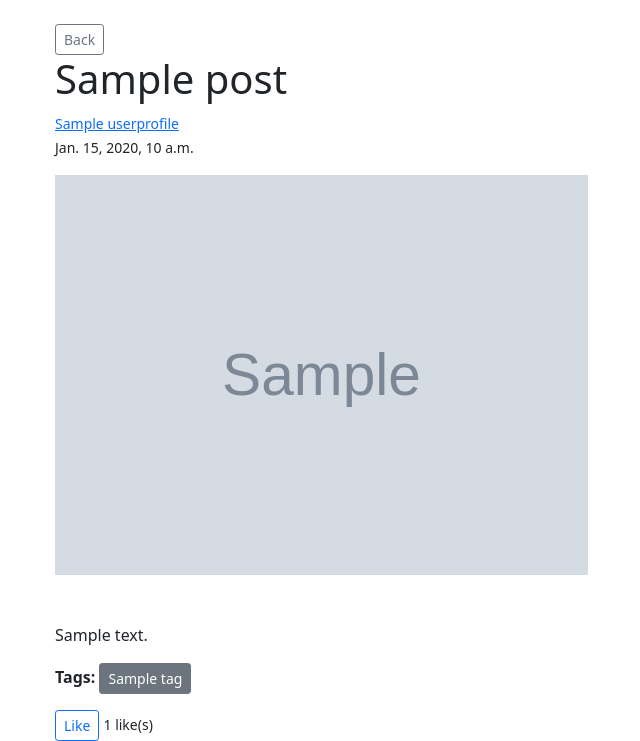
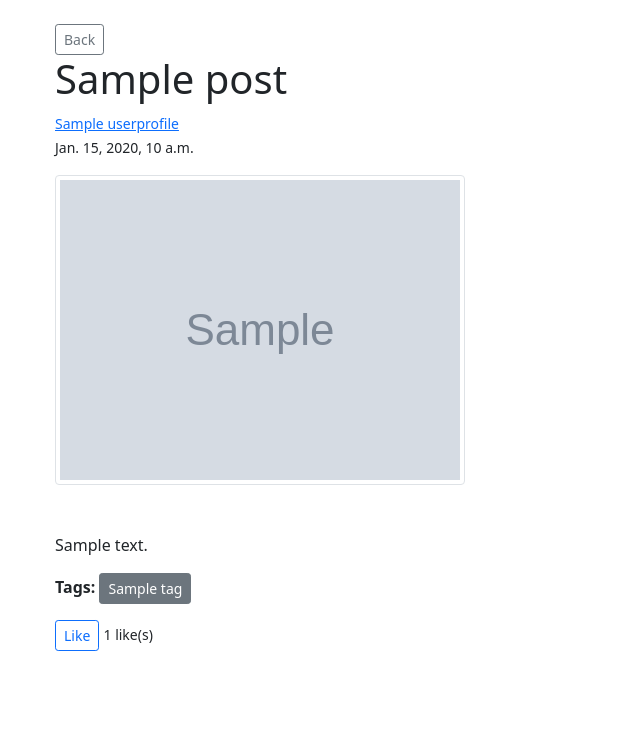
Before and after one commit to margo-dubovik/DjangoGram, a Django app: template djangogramm/post/templates/post_details.html in a window 1280 px wide. Shown: the part 80-821 px from the top of the page, without its empty margins (27-667 px from the left). After the commit the page ends 731 px from the top, so only its background shows below. Run offline with Django 4.2, Linux system fonts and the light colour scheme; the template is opened without the code that fills it: most values are stand-ins (such as "Sample title", 1, 10 or a date in 2020); grey boxes marked "Sample" are stand-in pictures.

Commit message:
image border added

```diff
--- a/djangogramm/post/templates/post_details.html
+++ b/djangogramm/post/templates/post_details.html
@@ -8,7 +8,7 @@
     <a href="{% url 'view-profile' post.userprofile.user.pk %}"><small>{{ post.userprofile }}</small></a>
     <p><small>{{ post.date }}</small></p>
     {% for image in post.post_images  %}
-        <img src="{{ image.image.url }}" height="400" alt="post_image">
+        <img src="{{ image.image.url }}" height="400" alt="post_image" class="img-thumbnail">
         <br/>
     {% endfor %}
 
```
